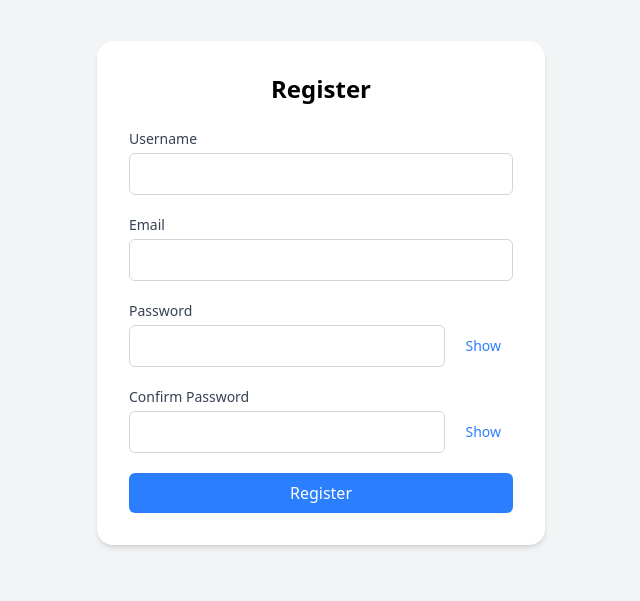
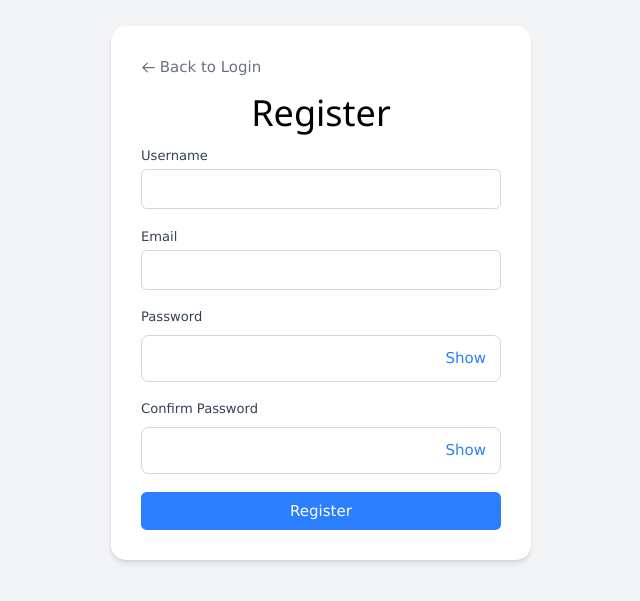
Before and after one commit to mmfajri/pos_web_app_sv, a SvelteKit app: page /register in a window 1280 px wide. Shown: the part 107-708 px from the top of the page, without its empty margins (319-959 px from the left). Built offline with nearby package versions, Linux system fonts and the light colour scheme; no server answers.

Commit message:
feat : add back button to login from register

```diff
--- a/package.json
+++ b/package.json
@@ -24,6 +24,7 @@
 	},
 	"dependencies": {
 		"@tailwindcss/vite": "^4.1.11",
-		"tailwindcss": "^4.1.11"
+		"tailwindcss": "^4.1.11",
+		"w3-css": "^4.1.0"
 	}
 }
--- a/src/app.html
+++ b/src/app.html
@@ -1,12 +1,17 @@
 <!doctype html>
 <html lang="en">
+
 <head>
 	<meta charset="utf-8" />
 	<link rel="icon" href="%sveltekit.assets%/favicon.svg" />
 	<meta name="viewport" content="width=device-width, initial-scale=1" />
 	%sveltekit.head%
 </head>
+
 <body data-sveltekit-preload-data="hover">
 	<div style="display: contents">%sveltekit.body%</div>
 </body>
+
+<link rel="stylesheet" href="/node_modules/w3-css/w3.css">
+
 </html>
--- a/src/lib/components/PasswordInput.svelte
+++ b/src/lib/components/PasswordInput.svelte
@@ -6,20 +6,21 @@
   export let id: string = "";
 </script>
 
-<div>
-  <label for="id" class="block text-sm font-medium text-gray-700 mb-1">{label}</label>
-  <div class="flex items-center space-x-2">
+<div class="mb-4">
+  <label for={id} class="block text-sm font-medium text-gray-700 mb-2">{label}</label>
+  <div class="relative">
     <input
       {id}
       type={showPassword ? "text" : "password"}
       bind:value
       required
-      class="flex-1 px-4 py-2 border border-gray-300 rounded-md focus:outline-none focus:ring focus:border-blue-400"
+      class="w-full px-4 py-3 border border-gray-300 rounded-lg focus:outline-none focus:ring-2 focus:ring-blue-400 focus:border-transparent transition duration-150 pr-14 md:pr-16"
+      placeholder=" "
     />
     <button
       type="button"
       on:click={() => (showPassword = !showPassword)}
-      class="px-3 py-2 text-sm text-blue-500 hover:text-blue-800 whitespace-nowrap"
+      class="absolute right-0 top-0 h-full px-3 md:px-4 flex items-center text-sm font-medium text-blue-500 hover:text-blue-700 transition duration-150"
     >
       {showPassword ? "Hide" : "Show"}
     </button>
--- a/src/routes/register/+page.svelte
+++ b/src/routes/register/+page.svelte
@@ -29,6 +29,10 @@
 
   let error: string | null = null;
   let loading: boolean = false;
+
+  function GoBack() {
+    goto("/login");
+  }
 
   async function handleRegister(event: Event): Promise<void> {
     event.preventDefault();
@@ -91,7 +95,26 @@
 <!-- The rest of your template remains the same -->
 <div class="min-h-screen flex items-center justify-center bg-gray-100 px-4">
   <div class="w-full max-w-md bg-white p-8 rounded-2xl shadow-md">
-    <h1 class="text-2xl font-bold mb-6 text-center">Register</h1>
+    <!-- Compact back link for mobile -->
+    <div class="mb-1">
+      <button
+        on:click={GoBack}
+        class="flex items-center text-gray-500 hover:text-gray-700 transition duration-150 text-xs md:text-sm"
+      >
+        <svg
+          xmlns="http://www.w3.org/2000/svg"
+          class="h-3 w-3 md:h-4 md:w-4 mr-1"
+          fill="none"
+          viewBox="0 0 24 24"
+          stroke="currentColor"
+        >
+          <path stroke-linecap="round" stroke-linejoin="round" stroke-width="2" d="M10 19l-7-7m0 0l7-7m-7 7h18" />
+        </svg>
+        Back to Login
+      </button>
+    </div>
+
+    <h1 class="text-xl md:text-2xl font-bold mb-4 md:mb-6 text-center">Register</h1>
 
     {#if error}
       <p class="text-red-500 text-sm mb-4">{error}</p>
```
Also changed, not shown: 1 other file (tests, documents, lock files or other folders). Lines whose indentation alone changed are shown as unchanged.
